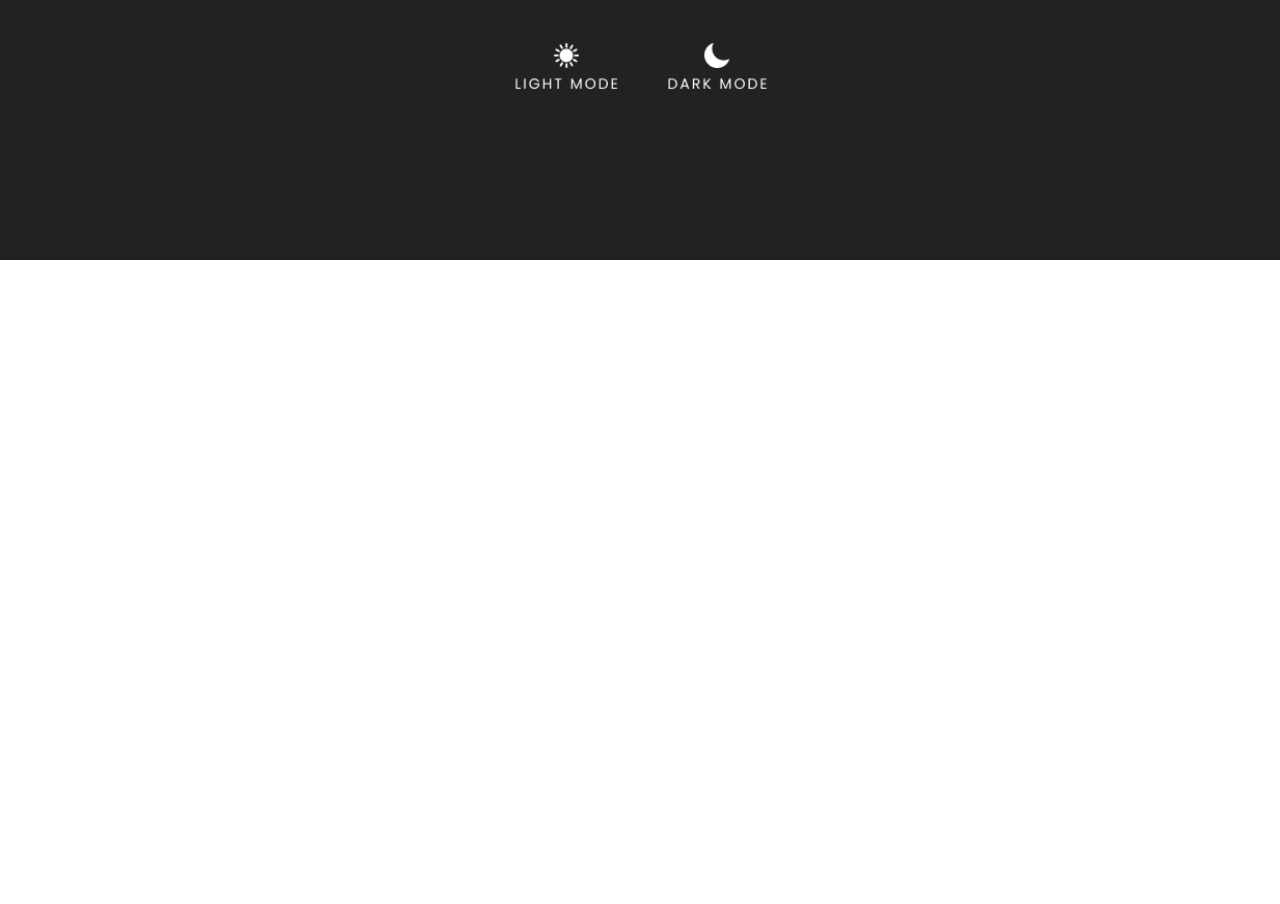
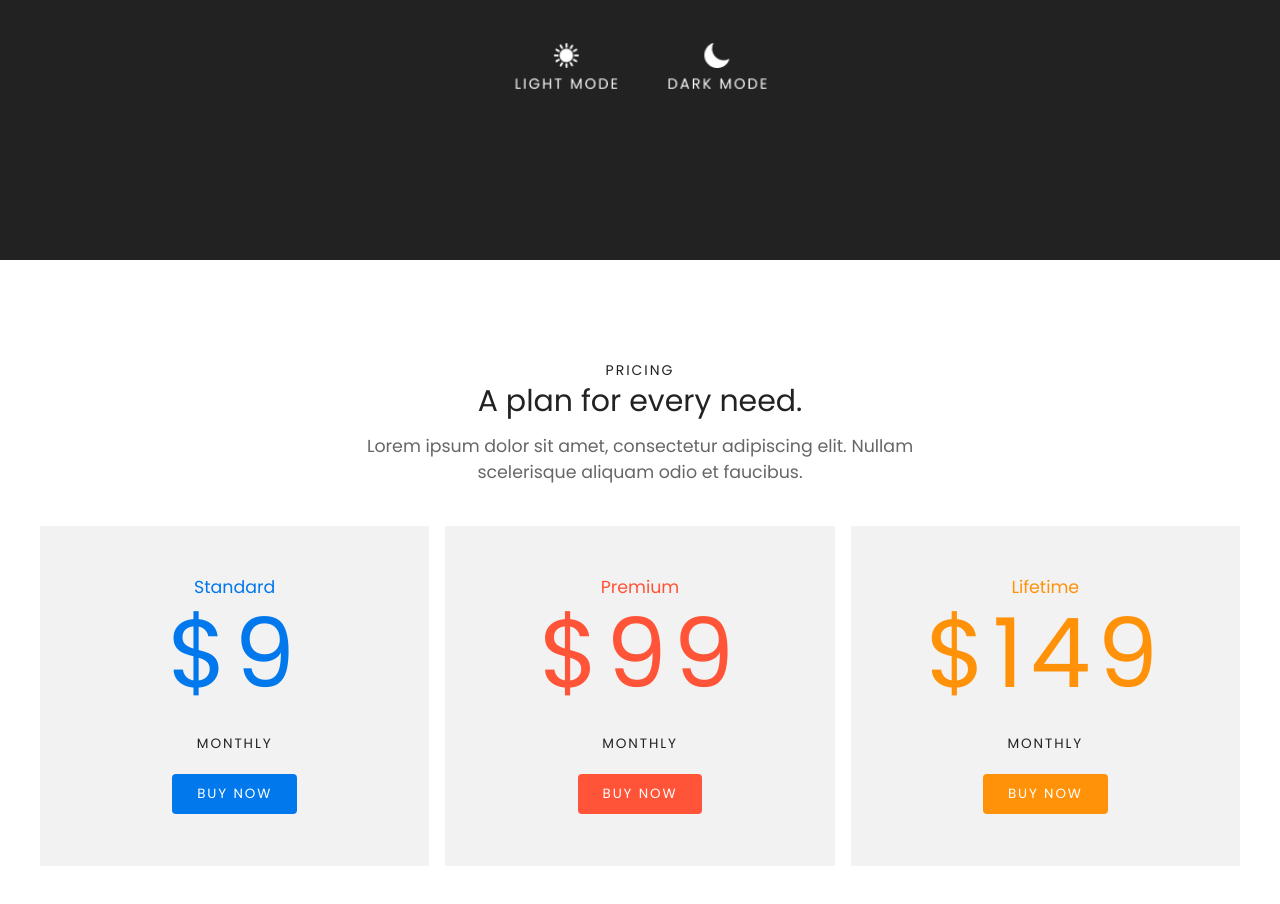
Before and after one commit to Andrew1aptev/happy, a plain HTML site: page index.html in a window 1280 px wide. Shown: the part 4396-5300 px from the top of the page. Before the commit the page ends 4656 px from the top, so only its background shows below. Drawn offline with Linux system fonts and the light colour scheme.

Commit message:
add price section

```diff
--- a/index.html
+++ b/index.html
@@ -162,10 +162,40 @@
       <div class="container">
         <div class="section-name section-name--white">Dark mode</div>
         <h2 class="section-title section-title--white dark__title">Also available in dark.</h2>
-        <p class="section-description section-description--white">Don't get blinded when using the H(app)y app at night, just turn off the lights. Lorem
+        <p class="section-description section-description--white">Don't get blinded when using the H(app)y app at night,
+          just turn off the lights. Lorem
           ipsum dolor sit amet.</p>
         <div class="dark__wrapper">
           <div class="dark__img"></div>
+        </div>
+      </div>
+    </section>
+    <section class="price">
+      <div class="container">
+        <div class="section-name">pricing</div>
+        <h2 class="section-title">A plan for every need.</h2>
+        <p class="section-description price__description">Lorem ipsum dolor sit amet, consectetur adipiscing elit. Nullam scelerisque
+          aliquam odio et faucibus.
+        </p>
+        <div class="price__row">
+          <div class="price__card">
+            <div class="price__card-name">Standard</div>
+            <div class="price__card-number">$9</div>
+            <div class="price__card-period">monthly</div>
+            <button class="price__card-button">Buy now</button>
+          </div>
+          <div class="price__card price__card--orange">
+            <div class="price__card-name">Premium</div>
+            <div class="price__card-number">$99</div>
+            <div class="price__card-period">monthly</div>
+            <button class="price__card-button price__card-button--orange">Buy now</button>
+          </div>
+          <div class="price__card price__card--yellow">
+            <div class="price__card-name">Lifetime</div>
+            <div class="price__card-number">$149</div>
+            <div class="price__card-period">monthly</div>
+            <button class="price__card-button price__card-button--yellow">Buy now</button>
+          </div>
         </div>
       </div>
     </section>
--- /dev/null
+++ b/scss/blocks/_price.scss
@@ -0,0 +1,78 @@
+.price{
+    padding: 100px 0px;
+}
+.price__description{
+    margin-bottom: 40px;
+}
+.price__row {
+    display: grid;
+    grid-template-columns: repeat(auto-fit, minmax(280px, 1fr));
+    row-gap: 16px;
+    column-gap: 16px;
+}
+.price__card {
+    display: flex;
+    flex-direction: column;
+    min-height: 340px;
+    padding: 50px 0px;
+    background-color: #F2F2F2;
+    color: #0278ED;
+}
+@media only screen and (max-width: 768px) {
+    .price__card{
+        min-height: 300px;
+    }
+}
+.price__card--orange{
+    color: #FF5437;
+}
+.price__card--yellow{
+    color: #FF9209;
+}
+.price__card-name {
+    color: inherit;
+    font-size: clamp(0.875rem, 0.8036rem + 0.3571vw, 1.125rem);
+    line-height: 1.33;
+    text-align: center;
+}
+.price__card-number {
+    margin-bottom: 25px;
+    color: inherit;
+    font-size: clamp(3.125rem, 2.1607rem + 4.8214vw, 6.5rem);
+    line-height: 1.15;
+    letter-spacing: 0.07em;
+    text-align: center;
+}
+.price__card-period {
+    margin-bottom: 20px;
+    color: #222;
+    font-size: clamp(0.6875rem, 0.6339rem + 0.2679vw, 0.875rem);
+    line-height: 1.43;
+    letter-spacing: 0.14em;
+    text-align: center;
+    text-transform: uppercase;
+}
+.price__card-button {
+    align-self: center;
+    height: 40px;
+    padding-inline: 25px;
+    border: none;
+    border-radius: 4px;
+    background-color: #0278ED;
+    color: #fff;
+    font-size: clamp(0.625rem, 0.5536rem + 0.3571vw, 0.875rem);
+    line-height: 1.29;
+    letter-spacing: 0.14em;
+    text-align: center;
+    text-transform: uppercase;
+    transition: all .2s ease;
+}
+.price__card-button--orange{
+    background-color: #FF5437;
+}
+.price__card-button--yellow{
+    background-color: #FF9209;
+}
+.price__card-button:active{
+    scale: 1.05;
+}
--- a/scss/main.scss
+++ b/scss/main.scss
@@ -11,3 +11,4 @@
 @import "./blocks/numbers";
 @import "./blocks/info";
 @import "./blocks/dark";
+@import "./blocks/price";
```
Also changed, not shown: css/main.css, css/main.min.css.
